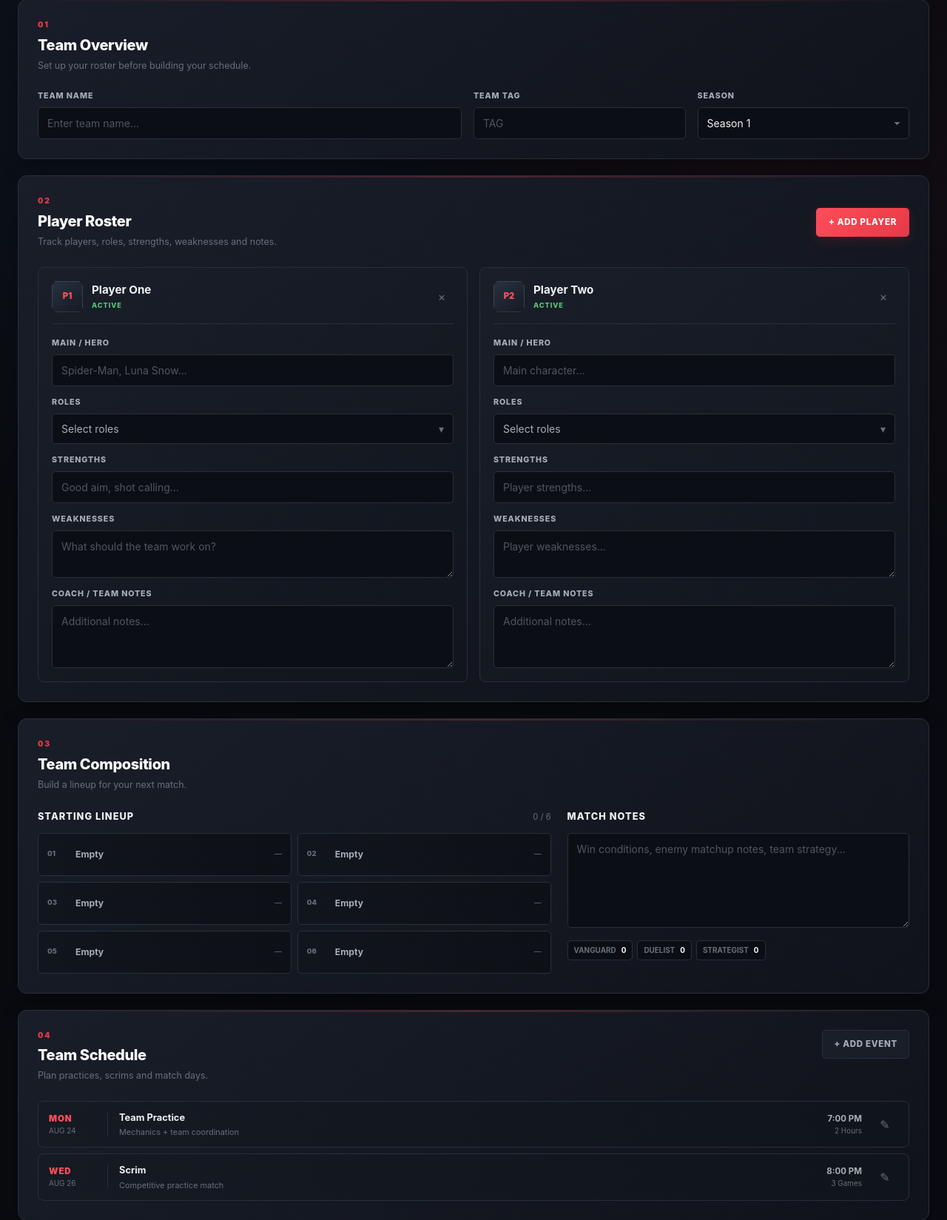
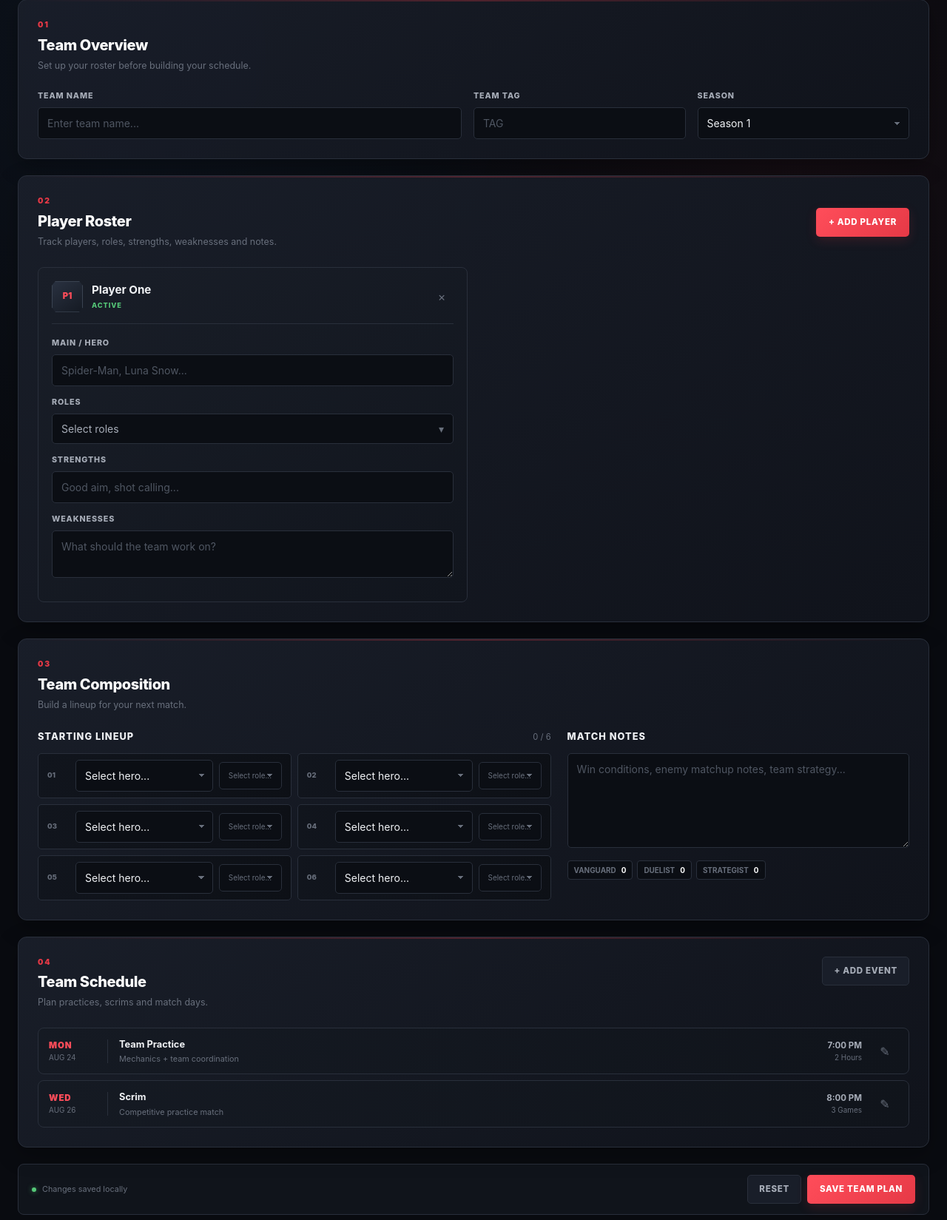
Before and after one commit to SL33plessNightz/Marvel-Rivals-Scrim-Site, a Flask app: page /team-planner in a window 1280 px wide. Shown: the part 119-1768 px from the top of the page at 74% size. Run offline with Flask 3, Linux system fonts and the light colour scheme; data comes from the database, SQL or seed files in the repository; both versions use the stored data as it was after the commit.

Commit message:
Updated 10/19

```diff
--- a/app.py
+++ b/app.py
@@ -139,8 +139,27 @@
 
 @app.route("/team-planner")
 def team_planner():
-    return render_template("team-planner.html")
+    with get_db() as db:
+        profiles = db.execute(
+            "SELECT id, username, roles, heroes, description "
+            "FROM profiles ORDER BY username COLLATE NOCASE"
+        ).fetchall()
 
+    available_profiles = [
+        {
+            "id": profile["id"],
+            "username": profile["username"],
+            "roles": profile["roles"].split(",") if profile["roles"] else [],
+            "heroes": profile["heroes"].split(",") if profile["heroes"] else [],
+            "description": profile["description"]
+        }
+        for profile in profiles
+    ]
+
+    return render_template(
+        "team-planner.html",
+        available_profiles=available_profiles
+    )
 
 
 HEROES = [
--- /dev/null
+++ b/static/team-planner.js
@@ -0,0 +1,252 @@
+const addPlayerButton = document.getElementById("addPlayerButton");
+const addPlayerModal = document.getElementById("addPlayerModal");
+const closeAddPlayerModal = document.getElementById("closeAddPlayerModal");
+const availableProfilesList = document.getElementById("availableProfilesList");
+const playerGrid = document.getElementById("playerGrid");
+
+function openAddPlayerModal() {
+    addPlayerModal.setAttribute("aria-hidden", "false");
+    addPlayerModal.classList.add("active");
+}
+
+function closePlayerModal() {
+    addPlayerModal.setAttribute("aria-hidden", "true");
+    addPlayerModal.classList.remove("active");
+}
+
+addPlayerButton.addEventListener("click", openAddPlayerModal);
+closeAddPlayerModal.addEventListener("click", closePlayerModal);
+
+addPlayerModal.querySelector(".modal-backdrop")
+    .addEventListener("click", closePlayerModal);
+
+availableProfilesList.addEventListener("click", function (event) {
+    const profileButton = event.target.closest(".available-profile-option");
+
+    if (!profileButton) {
+        return;
+    }
+
+    const username = profileButton.dataset.username.trim();
+
+    if (!username) {
+        return;
+    }
+
+    const alreadyAdded = [...playerGrid.querySelectorAll(".player-name")]
+        .some(input => input.value.trim() === username);
+
+    if (alreadyAdded) {
+        alert("That player is already in the roster.");
+        return;
+    }
+
+    const roles = profileButton.dataset.roles || "";
+    const heroes = profileButton.dataset.heroes || "";
+
+    const card = document.createElement("article");
+    card.className = "player-card";
+
+    const header = document.createElement("div");
+    header.className = "player-card-header";
+
+    const avatar = document.createElement("div");
+    avatar.className = "player-avatar";
+    avatar.textContent = username.slice(0, 2).toUpperCase();
+
+    const identity = document.createElement("div");
+    identity.className = "player-identity";
+
+    const nameInput = document.createElement("input");
+    nameInput.type = "text";
+    nameInput.className = "player-name";
+    nameInput.placeholder = "Player name";
+    nameInput.value = username;
+
+    const status = document.createElement("span");
+    status.className = "player-status";
+    status.textContent = "ACTIVE";
+
+    const removeButton = document.createElement("button");
+    removeButton.className = "icon-button remove-player";
+    removeButton.type = "button";
+    removeButton.setAttribute("aria-label", "Remove player");
+    removeButton.textContent = "×";
+
+    identity.append(nameInput, status);
+    header.append(avatar, identity, removeButton);
+
+    function addPlayerField(labelText, contentElement) {
+        const field = document.createElement("div");
+        field.className = "player-field";
+
+        const label = document.createElement("label");
+        label.textContent = labelText;
+
+        field.append(label, contentElement);
+        card.append(field);
+    }
+
+    const heroInput = document.createElement("input");
+    heroInput.type = "text";
+    heroInput.placeholder = "Main character...";
+    heroInput.value = heroes.split(",")[0]?.trim() || "";
+
+    const rolesText = document.createElement("span");
+    rolesText.className = "selected-roles";
+    rolesText.textContent = roles || "No roles listed";
+
+    const rolesDisplay = document.createElement("div");
+    rolesDisplay.className = "role-selector";
+    rolesDisplay.append(rolesText);
+
+    const strengthsInput = document.createElement("input");
+    strengthsInput.type = "text";
+    strengthsInput.placeholder = "Player strengths...";
+
+    const weaknessesInput = document.createElement("textarea");
+    weaknessesInput.rows = 2;
+    weaknessesInput.placeholder = "Player weaknesses...";
+
+    const notesInput = document.createElement("textarea");
+    notesInput.rows = 3;
+    notesInput.placeholder = "Additional notes...";
+
+    card.append(header);
+    addPlayerField("Main / Hero", heroInput);
+    addPlayerField("Roles", rolesDisplay);
+    addPlayerField("Strengths", strengthsInput);
+    addPlayerField("Weaknesses", weaknessesInput);
+    addPlayerField("Coach / Team Notes", notesInput);
+
+    playerGrid.append(card);
+    closePlayerModal();
+});
+
+// ======================================
+// TEAM COMPOSITION: HEROES AND ROLE COUNTS
+// ======================================
+
+const lineupHeroes = [
+    "Spider-Man",
+    "Magik",
+    "Star-Lord",
+    "Mantis",
+    "Iron-Man",
+    "Thor",
+    "Hulk",
+    "Luna Snow",
+    "Moon Knight",
+    "Psylocke",
+    "Scarlet Witch",
+    "Venom",
+    "Wolverine",
+    "Adam",
+    "Punisher",
+    "Invisible Woman",
+    "Human Torch",
+    "Jeff TLS",
+    "Gorr",
+    "Black Panther",
+    "Phoenix",
+    "Emma Snow",
+    "Angela",
+    "Blade",
+    "CloaknDagger",
+    "DareDevil",
+    "Steve Rogers",
+    "Hawkeye",
+    "Loki",
+    "Magneto",
+    "Squirrel Girl",
+    "Ultron",
+    "Reed Richards",
+    "The Thing",
+    "Jubilee",
+    "Hood",
+    "Rogue",
+    "Black Cat",
+    "Elsa Bloodstone",
+    "Winter Soldier",
+    "Black Widow",
+    "White Fox",
+    "Peni",
+    "Cyclops",
+    "Iron Fist",
+    "Gambit",
+    "Groot",
+    "Strange",
+    "Storm",
+    "Rocket",
+    "Namor",
+    "Deadpool",
+    "Hela",
+    "Devil Dino"
+];
+
+const lineupSlots = document.querySelectorAll(".lineup-slot");
+
+function setupLineup() {
+    lineupSlots.forEach((slot) => {
+        const heroSelect = slot.querySelector(".slot-hero");
+
+        // Fill the hero dropdown with your available hero names.
+        lineupHeroes.forEach((hero) => {
+            const option = document.createElement("option");
+            option.value = hero;
+            option.textContent = hero;
+            heroSelect.appendChild(option);
+        });
+
+        // Recalculate counts whenever a selection changes.
+        slot.querySelector(".slot-hero")
+            .addEventListener("change", updateLineupCounts);
+
+        slot.querySelector(".slot-role")
+            .addEventListener("change", updateLineupCounts);
+    });
+
+    updateLineupCounts();
+}
+
+function updateLineupCounts() {
+    let filledSlots = 0;
+    let vanguards = 0;
+    let duelists = 0;
+    let strategists = 0;
+
+    lineupSlots.forEach((slot) => {
+        const hero = slot.querySelector(".slot-hero").value;
+        const role = slot.querySelector(".slot-role").value;
+
+        // A slot counts only when both a hero and role are selected.
+        if (hero && role) {
+            filledSlots++;
+
+            if (role === "Vanguard") {
+                vanguards++;
+            } else if (role === "Duelist") {
+                duelists++;
+            } else if (role === "Strategist") {
+                strategists++;
+            }
+        }
+    });
+
+    document.getElementById("lineupCount").textContent =
+        `${filledSlots} / 6`;
+
+    document.getElementById("vanguardCount").textContent = vanguards;
+    document.getElementById("duelistCount").textContent = duelists;
+    document.getElementById("strategistCount").textContent = strategists;
+}
+
+setupLineup();
+
+playerGrid.addEventListener("click", function (event) {
+    const removeButton = event.target.closest(".remove-player");
+
+    if (removeButton) {
+        removeButton.closest(".player-card").remove();
+    }
+});
--- a/templates/team-planner.html
+++ b/templates/team-planner.html
@@ -286,142 +286,89 @@
 
                     <!-- Notes -->
 
-                    <div class="player-field">
-
-                        <label>
-                            Coach / Team Notes
-                        </label>
-
-                        <textarea
-                            rows="3"
-                            placeholder="Additional notes..."
-                        ></textarea>
-
-                    </div>
-
-                </article>
-
-
-                <article class="player-card">
-
-                    <div class="player-card-header">
-
-                        <div class="player-avatar">
-                            P2
-                        </div>
-
-                        <div class="player-identity">
-
-                            <input
-                                type="text"
-                                class="player-name"
-                                placeholder="Player name"
-                                value="Player Two"
+                  <div
+    class="player-grid"
+    id="playerGrid"
 >
-
-                            <span class="player-status">
-                                ACTIVE
-                            </span>
-
-                        </div>
-
-                        <button
-                            class="icon-button remove-player"
-                            type="button"
-                            aria-label="Remove player"
-                        >
-                            ×
-                        </button>
-
-                    </div>
-
-
-                    <div class="player-field">
-
-                        <label>
-                            Main / Hero
-                        </label>
-
-                        <input
-                            type="text"
-                            placeholder="Main character..."
-                        >
-
-                    </div>
-
-
-                    <div class="player-field">
-
-                        <label>
-                            Roles
-                        </label>
-
-                        <button
-                            class="role-selector"
-                            type="button"
-                        >
-
-                            <span class="selected-roles">
-                                Select roles
-                            </span>
-
-                            <span class="selector-arrow">
-                                ▾
-                            </span>
-
-                        </button>
-
-                    </div>
-
-
-                    <div class="player-field">
-
-                        <label>
-                            Strengths
-                        </label>
-
-                        <input
-                            type="text"
-                            placeholder="Player strengths..."
-                        >
-
-                    </div>
-
-
-                    <div class="player-field">
-
-                        <label>
-                            Weaknesses
-                        </label>
-
-                        <textarea
-                            rows="2"
-                            placeholder="Player weaknesses..."
-                        ></textarea>
-
-                    </div>
-
-
-                    <div class="player-field">
-
-                        <label>
-                            Coach / Team Notes
-                        </label>
-
-                        <textarea
-                            rows="3"
-                            placeholder="Additional notes..."
-                        ></textarea>
-
-                    </div>
-
-                </article>
-
 </div>
 
 </section>
 
+        </section>
 
+        <!-- ADD PLAYER PROFILE MODAL -->
+<div
+    class="role-modal"
+    id="addPlayerModal"
+    aria-hidden="true"
+>
+    <div class="modal-backdrop"></div>
+
+    <div
+        class="role-modal-content"
+        role="dialog"
+        aria-modal="true"
+        aria-labelledby="addPlayerModalTitle"
+    >
+        <div class="modal-header">
+            <div>
+                <span class="modal-kicker">TEAM ROSTER</span>
+
+                <h2 id="addPlayerModalTitle">
+                    Select a Player Profile
+                </h2>
+            </div>
+
+            <button
+                class="modal-close"
+                id="closeAddPlayerModal"
+                type="button"
+                aria-label="Close player selection"
+            >
+                ×
+            </button>
+        </div>
+
+        <p class="modal-description">
+            Select a saved profile to add that player to your roster.
+        </p>
+
+        <div id="availableProfilesList" class="role-options">
+            {% for profile in available_profiles %}
+                <button
+                    class="role-option available-profile-option"
+                    type="button"
+                    data-username="{{ profile.get('username', '') }}"
+                    data-roles="{{ profile.get('roles', []) | join(', ') }}"
+                    data-heroes="{{ profile.get('heroes', []) | join(', ') }}"
+                    data-description="{{ profile.get('description', '') }}"
+                >
+                    <span class="role-icon">
+                        {{ profile.get('username', '?')[:1] | upper }}
+                    </span>
+
+                    <span class="role-info">
+                        <strong>{{ profile.get('username', 'Unnamed Player') }}</strong>
+
+                        <small>
+                            {{ profile.get('roles', []) | join(' • ') }}
+                            {% if profile.get('heroes') %}
+                                — {{ profile.get('heroes', []) | join(', ') }}
+                            {% endif %}
+                        </small>
+                    </span>
+
+                    <span class="role-check">+</span>
+                </button>
+            {% else %}
+                <p id="noAvailableProfiles">
+                    No saved profiles were provided to this page yet.
+                    Create a profile first, or check the Flask route.
+                </p>
+            {% endfor %}
+        </div>
+    </div>
+</div>
 
         <!-- ROLE SELECTION POPUP->
          <--REMINDER TO WORK ON THIS MOR-->
@@ -585,208 +532,161 @@
 
         <!--   TEAM COMPO-->
 
+        <!-- TEAM COMPOSITION -->
+
 <section class="panel composition-panel">
 
     <div class="panel-heading">
+        <div>
+            <span class="section-number">03</span>
 
-                <div>
+            <h2>Team Composition</h2>
 
-                    <span class="section-number">
-                        03
-                    </span>
-
-                    <h2>
-                        Team Composition
-                    </h2>
-
-                    <p>
-                        Build a lineup for your next match.
-                    </p>
-
+            <p>Build a lineup for your next match.</p>
+        </div>
     </div>
 
-            </div>
-
-
     <div class="composition-layout">
-
 
         <!-- Starting lineup -->
 
         <div class="lineup-container">
 
             <div class="subheading">
+                <h3>Starting Lineup</h3>
 
-                        <h3>
-                            Starting Lineup
-                        </h3>
-
-                        <span>
-                            0 / 6
-                        </span>
-
+                <span id="lineupCount">0 / 6</span>
             </div>
-
 
             <div class="lineup-slots">
 
+                <div class="lineup-slot" data-slot="1">
+                    <span class="slot-number">01</span>
 
-                        <div
-                            class="lineup-slot"
-                            data-slot="1"
+                    <select
+                        class="slot-hero"
+                        aria-label="Hero for lineup slot 1"
                     >
+                        <option value="">Select hero...</option>
+                    </select>
 
-                            <span class="slot-number">
-                                01
-                            </span>
-
-                            <span class="slot-player">
-                                Empty
-                            </span>
-
-                            <span class="slot-role">
-                                —
-                            </span>
-
+                    <select
+                        class="slot-role"
+                        aria-label="Role for lineup slot 1"
+                    >
+                        <option value="">Select role...</option>
+                        <option value="Vanguard">Vanguard</option>
+                        <option value="Duelist">Duelist</option>
+                        <option value="Strategist">Strategist</option>
+                    </select>
                 </div>
 
+                <div class="lineup-slot" data-slot="2">
+                    <span class="slot-number">02</span>
 
-                        <div
-                            class="lineup-slot"
-                            data-slot="2"
-                        >
+                    <select class="slot-hero" aria-label="Hero for lineup slot 2">
+                        <option value="">Select hero...</option>
+                    </select>
 
-                            <span class="slot-number">
-                                02
-                            </span>
-
-                            <span class="slot-player">
-                                Empty
-                            </span>
-
-                            <span class="slot-role">
-                                —
-                            </span>
-
+                    <select class="slot-role" aria-label="Role for lineup slot 2">
+                        <option value="">Select role...</option>
+                        <option value="Vanguard">Vanguard</option>
+                        <option value="Duelist">Duelist</option>
+                        <option value="Strategist">Strategist</option>
+                    </select>
                 </div>
 
+                <div class="lineup-slot" data-slot="3">
+                    <span class="slot-number">03</span>
 
-                        <div
-                            class="lineup-slot"
-                            data-slot="3"
-                        >
+                    <select class="slot-hero" aria-label="Hero for lineup slot 3">
+                        <option value="">Select hero...</option>
+                    </select>
 
-                            <span class="slot-number">
-                                03
-                            </span>
-
-                            <span class="slot-player">
-                                Empty
-                            </span>
-
-                            <span class="slot-role">
-                                —
-                            </span>
-
+                    <select class="slot-role" aria-label="Role for lineup slot 3">
+                        <option value="">Select role...</option>
+                        <option value="Vanguard">Vanguard</option>
+                        <option value="Duelist">Duelist</option>
+                        <option value="Strategist">Strategist</option>
+                    </select>
                 </div>
 
+                <div class="lineup-slot" data-slot="4">
+                    <span class="slot-number">04</span>
 
-                        <div
-                            class="lineup-slot"
-                            data-slot="4"
-                        >
+                    <select class="slot-hero" aria-label="Hero for lineup slot 4">
+                        <option value="">Select hero...</option>
+                    </select>
 
-                            <span class="slot-number">
-                                04
-                            </span>
-
-                            <span class="slot-player">
-                                Empty
-                            </span>
-
-                            <span class="slot-role">
-                                —
-                            </span>
-
+                    <select class="slot-role" aria-label="Role for lineup slot 4">
+                        <option value="">Select role...</option>
+                        <option value="Vanguard">Vanguard</option>
+                        <option value="Duelist">Duelist</option>
+                        <option value="Strategist">Strategist</option>
+                    </select>
                 </div>
 
+                <div class="lineup-slot" data-slot="5">
+                    <span class="slot-number">05</span>
 
-                        <div
-                            class="lineup-slot"
-                            data-slot="5"
-                        >
+                    <select class="slot-hero" aria-label="Hero for lineup slot 5">
+                        <option value="">Select hero...</option>
+                    </select>
 
-                            <span class="slot-number">
-                                05
-                            </span>
-
-                            <span class="slot-player">
-                                Empty
-                            </span>
-
-                            <span class="slot-role">
-                                —
-                            </span>
-
+                    <select class="slot-role" aria-label="Role for lineup slot 5">
+                        <option value="">Select role...</option>
+                        <option value="Vanguard">Vanguard</option>
+                        <option value="Duelist">Duelist</option>
+                        <option value="Strategist">Strategist</option>
+                    </select>
                 </div>
 
+                <div class="lineup-slot" data-slot="6">
+                    <span class="slot-number">06</span>
 
-                        <div
-                            class="lineup-slot"
-                            data-slot="6"
-                        >
+                    <select class="slot-hero" aria-label="Hero for lineup slot 6">
+                        <option value="">Select hero...</option>
+                    </select>
 
-                            <span class="slot-number">
-                                06
-                            </span>
-
-                            <span class="slot-player">
-                                Empty
-                            </span>
-
-                            <span class="slot-role">
-                                —
-                            </span>
-
+                    <select class="slot-role" aria-label="Role for lineup slot 6">
+                        <option value="">Select role...</option>
+                        <option value="Vanguard">Vanguard</option>
+                        <option value="Duelist">Duelist</option>
+                        <option value="Strategist">Strategist</option>
+                    </select>
                 </div>
 
             </div>
-
         </div>
-
 
         <!-- Composition notes -->
 
         <div class="composition-notes">
 
             <div class="subheading">
-
-                        <h3>
-                            Match Notes
-                        </h3>
-
+                <h3>Match Notes</h3>
             </div>
 
             <textarea
+                id="compositionNotes"
                 placeholder="Win conditions, enemy matchup notes, team strategy..."
             ></textarea>
-
 
             <div class="composition-tags">
 
                 <span class="composition-tag">
                     Vanguard
-                            <strong>0</strong>
+                    <strong id="vanguardCount">0</strong>
                 </span>
 
                 <span class="composition-tag">
                     Duelist
-                            <strong>0</strong>
+                    <strong id="duelistCount">0</strong>
                 </span>
 
                 <span class="composition-tag">
                     Strategist
-                            <strong>0</strong>
+                    <strong id="strategistCount">0</strong>
                 </span>
 
             </div>
@@ -796,8 +696,6 @@
          </div>
 
     </section>
-
-
 
         <!--SCHEDULE BUI  -->
 
@@ -1136,7 +1034,7 @@
 
     </footer>
 
-    <script src="team-planner.js"></script>
+    <script src="{{ url_for('static', filename='team-planner.js') }}"></script>
 
 </body>
 </html>
```
Also changed, not shown: rivals.db. Lines whose indentation alone changed are shown as unchanged.
